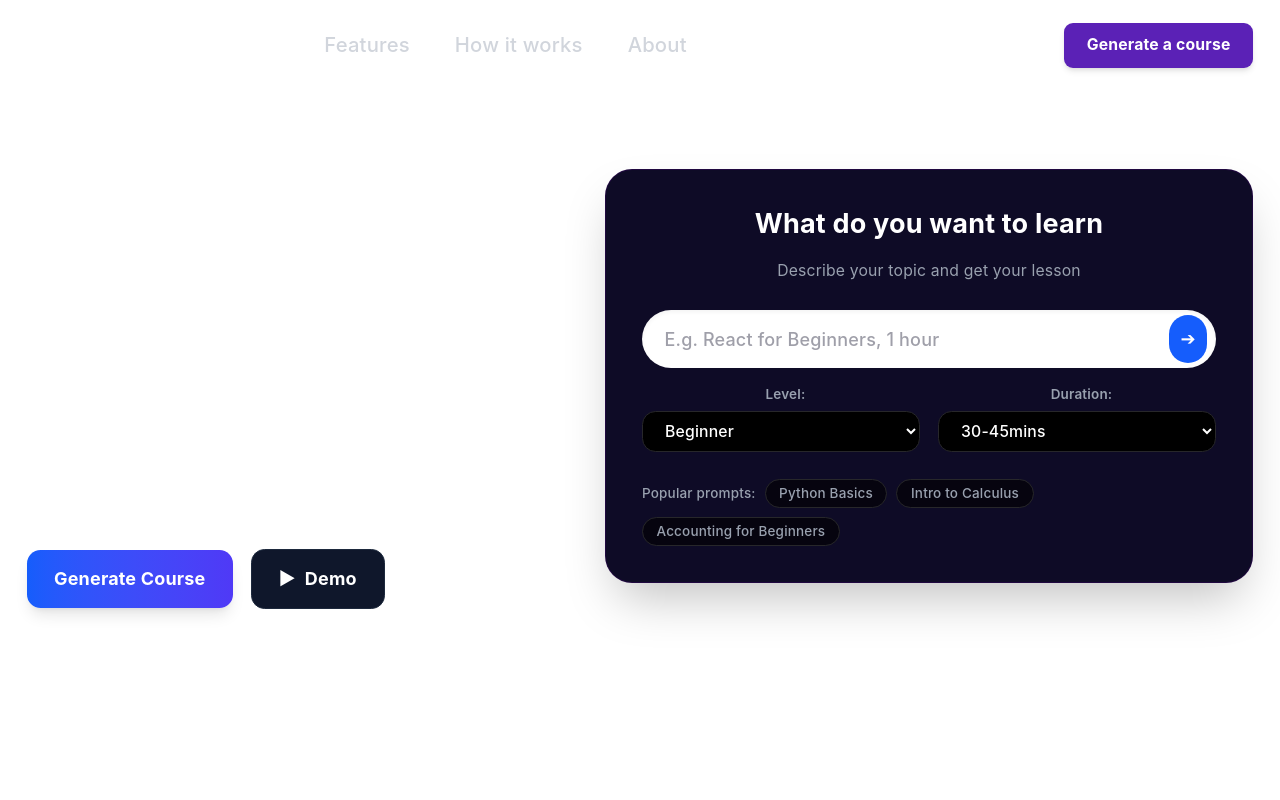
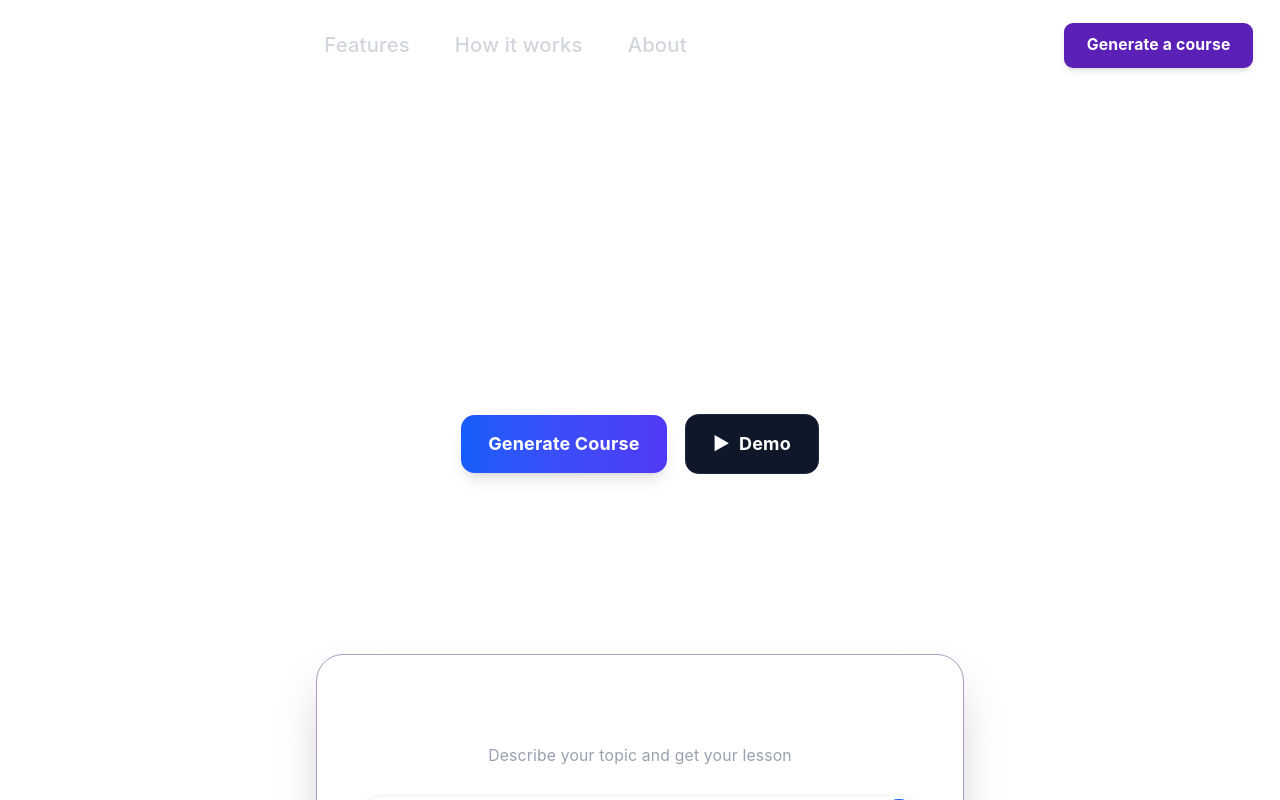
Before and after one commit to Phawaaaz/Etech, a React (Vite) app: page / in a window 1280 px wide. Shown: the top 800 px of the page. Built offline with nearby package versions, Linux system fonts and the light colour scheme.

Commit message:
Modified HeroSection: Simplify layout and remove unused state and components

```diff
--- a/src/components/HeroSection.jsx
+++ b/src/components/HeroSection.jsx
@@ -1,98 +1,30 @@
 import { useNavigate } from "react-router-dom";
-import { useState } from "react";
 
 export default function HeroSection() {
   const navigate = useNavigate();
-  const [topic, setTopic] = useState("");
   return (
-    <section className="w-full max-w-7xl mx-auto px-6 pt-12 pb-18 grid grid-cols-1 lg:grid-cols-12 gap-12 items-center">
-      <div className="lg:col-span-5 flex flex-col items-start gap-6 text-left">
-        <h3 className="text-5xl md:text-6xl font-extrabold tracking-tight text-white">
+    <section
+      className="w-full max-w-7xl mx-auto px-6 pt-12 text-center
+     items-center"
+    >
+      <div className="flex flex-col items-center px-25 gap-6 text-center">
+        <h3 className="text-5xl md:text-6xl px-15 font-extrabold text-white">
           Generate complete courses with AI
         </h3>
-        <p className="text-white text-lg md:text-xl max-w-md font-medium">
+        <p className="text-white text-lg px-6 md:text-xl max-w-md font-medium">
           Describe what you want to learn and get a personalized lesson in
           seconds.
         </p>
         <div className="flex items-center gap-4 mt-4 w-full sm:w-auto">
           <button
             onClick={() => navigate("/generate")}
-            className="w-full sm:w-auto bg-gradient-to-r from-blue-600 to-indigo-600 hover:from-blue-700 hover:to-indigo-700 text-white font-bold px-6 py-3.5 rounded-xl shadow-lg transition-all"
+            className="w-full sm:w-auto bg-gradient-to-r from-blue-600 to-indigo-600 hover:from-blue-700 hover:to-indigo-700 text-white font-bold px-6 py-3.5 rounded-xl shadow-lg transition-all cursor-pointer"
           >
             Generate Course
           </button>
-          <button className="w-full sm:w-auto bg-slate-900 border border-slate-800 hover:bg-slate-800 text-white font-bold px-6 py-3.5 rounded-xl flex items-center justify-center gap-2 transition-all">
+          <button className="w-full sm:w-auto bg-slate-900 border border-slate-800 hover:bg-slate-800 text-white font-bold px-6 py-3.5 rounded-xl flex items-center justify-center gap-2 transition-all cursor-pointer">
             <span>▶</span> Demo
           </button>
-        </div>
-      </div>
-
-      <div className="lg:col-span-7 flex justify-center lg:justify-end">
-        <div className="bg-[#0E0B26] border border-purple-950/40 w-full max-w-xl p-8 rounded-3xl shadow-2xl relative overflow-hidden">
-          <div className="flex flex-col items-center gap-4 text-center mb-6">
-            <h3 className="text-xl md:text-2xl font-bold text-white">
-              What do you want to learn
-            </h3>
-            <p className="text-gray-400 text-sm">
-              Describe your topic and get your lesson
-            </p>
-          </div>
-
-          <div className="relative w-full flex items-center mb-4">
-            <input
-              type="text"
-              value={topic}
-              onChange={(e) => setTopic(e.target.value)}
-              placeholder="E.g. React for Beginners, 1 hour"
-              className="w-full bg-white text-black placeholder-zinc-400 font-medium rounded-full px-5 py-3.5 pr-14 outline-none text-base shadow-inner"
-            />
-            <button
-              onClick={() => topic.trim() && navigate("/select-topic")}
-              className="absolute right-2 p-2.5 rounded-full bg-blue-600 hover:bg-blue-700 text-white transition-colors"
-            >
-              ➔
-            </button>
-          </div>
-
-          <div className="grid grid-cols-2 gap-4 mb-6">
-            <div className="flex flex-col gap-1.5">
-              <label className="text-xs text-gray-400 pl-2 font-semibold">
-                Level:
-              </label>
-              <select className="bg-black border border-zinc-800 rounded-xl px-4 py-2 text-sm text-white font-medium outline-none">
-                <option>Beginner</option>
-                <option>Intermediate</option>
-                <option>Advanced</option>
-              </select>
-            </div>
-            <div className="flex flex-col gap-1.5">
-              <label className="text-xs text-gray-400 pl-2 font-semibold">
-                Duration:
-              </label>
-              <select className="bg-black border border-zinc-800 rounded-xl px-4 py-2 text-sm text-white font-medium outline-none">
-                <option>30-45mins</option>
-                <option>1-2 Hours</option>
-                <option>Full Course</option>
-              </select>
-            </div>
-          </div>
-
-          <div className="flex items-center flex-wrap gap-2 text-xs text-gray-400">
-            <span className="font-medium">Popular prompts:</span>
-            {[
-              "Python Basics",
-              "Intro to Calculus",
-              "Accounting for Beginners",
-            ].map((text) => (
-              <button
-                key={text}
-                onClick={() => setTopic(text)}
-                className="bg-black/60 border border-zinc-800 hover:border-zinc-500 hover:text-white transition-all px-3 py-1 rounded-full font-medium"
-              >
-                {text}
-              </button>
-            ))}
-          </div>
         </div>
       </div>
     </section>
```
